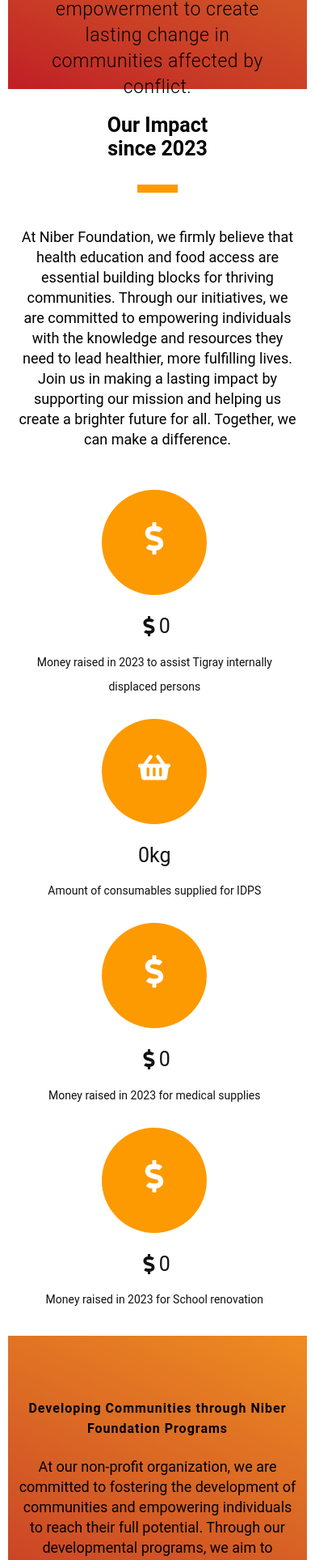
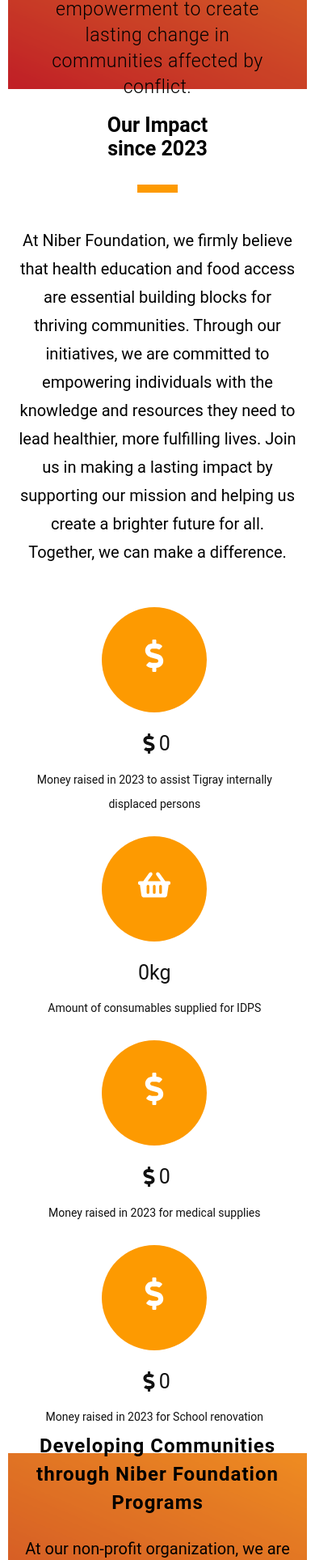
Before and after one commit to AredomLeake/niber-deploy, a Next.js app: page / in a window 390 px wide. Shown: the part 808-2735 px from the top of the page at 81% size. Built offline with nearby package versions, Linux system fonts and the light colour scheme; no server answers.

Commit message:
commited

```diff
--- a/src/app/about/page.jsx
+++ b/src/app/about/page.jsx
@@ -22,9 +22,9 @@
             of war on societies, leaving behind shattered infrastructure,
             displaced populations, and fractured economies. Our mission is to
             bring hope, stability, and progress to these regions by implementing
-            innovative and impactful initiatives. Economic
+            innovative and impactful initiatives.
             <br />
-            <br /> Empowerment:We strongly believe that economic stability is
+            <br /> Economic Empowerment:We strongly believe that economic stability is
             the cornerstone of rebuilding communities. Through our various
             programs and projects, we strive to create sustainable livelihood
             opportunities for individuals affected by war. By providing
--- a/src/app/page.module.css
+++ b/src/app/page.module.css
@@ -85,6 +85,7 @@
 .paragra {
   display: block;
   max-width: 80%;
+  text-align: justify;
   font-family: "Montserrat", "Roboto";
   font-weight: 400;
   letter-spacing: 0.5px;
@@ -387,8 +388,8 @@
     /* padding-right: 180px; */
     max-width: 100%;
     padding: 10px;
-    font-size: 18px;
-    line-height: 25px;
+    font-size: 20px;
+    line-height: 35px;
     margin-top: 2px;
   }
   .sec3 {
@@ -447,7 +448,7 @@
     place-content: center;
     background-image: url("/farm11.png");
     background-size: cover;
-    line-height: 25px;
+    line-height: normal;
     background-position: center;
     color: white;
     text-align: center;
@@ -463,6 +464,7 @@
     background-color: rgba(0, 0, 0, 0.65);
     height: 400px;
     margin: auto; */
+    width: 100%;
   }
   .prosubco:hover {
     opacity: 0.7;
@@ -496,9 +498,9 @@
   }
 
   .h2 {
-    font-size: 16px;
+    font-size: 24px;
     letter-spacing: 1px;
-    line-height: 25px;
+    line-height: 35px;
     margin-bottom: 10px;
     margin-top: 15px;
     /* padding-top: 150px; */
--- a/src/components/navbar/navbar.module.css
+++ b/src/components/navbar/navbar.module.css
@@ -61,7 +61,9 @@
 }
 .links {
   color: black;
-  font-size: 16px;
+  font-size: 20px;
+  font-weight: bold;
+  font-family: "Montserrat", "Roboto";
 }
 .logout {
   padding: 5px;
```
Also changed, not shown: src/app/about/page.module.css (+8 -4 lines).
